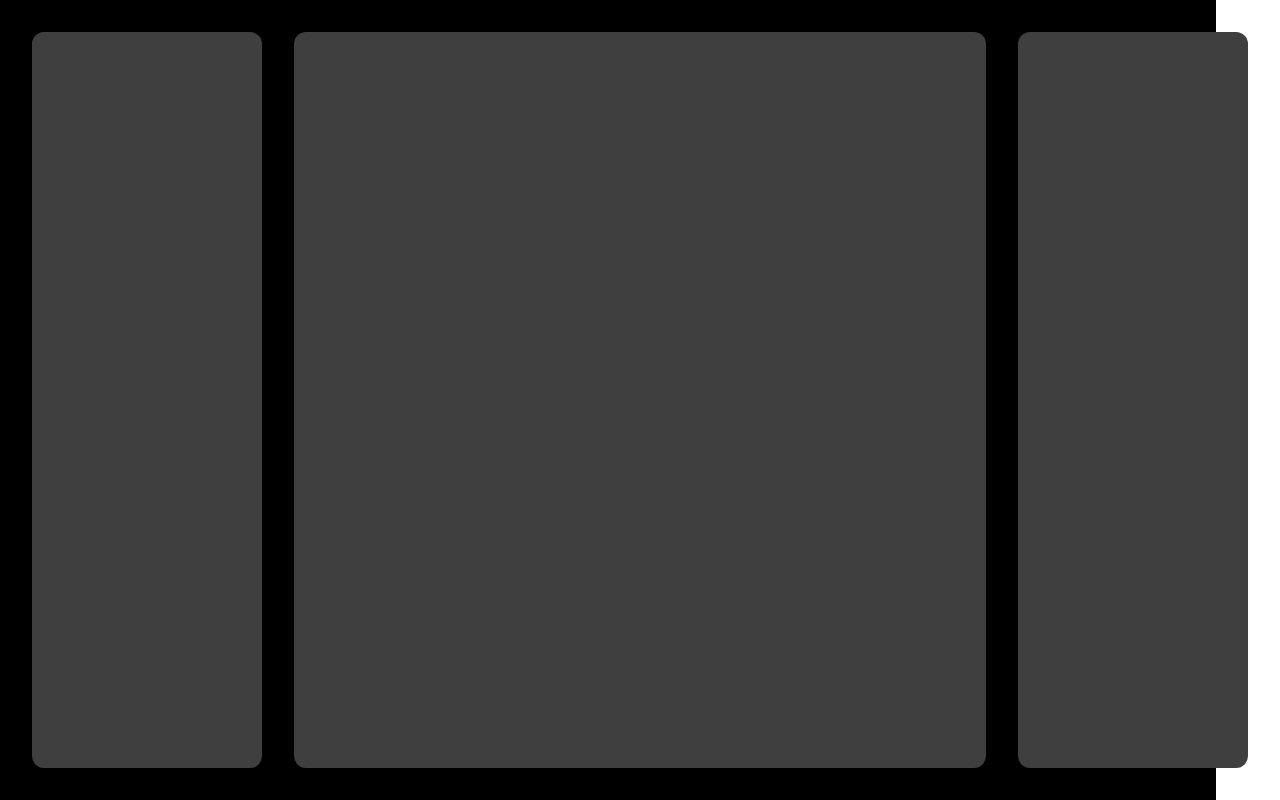
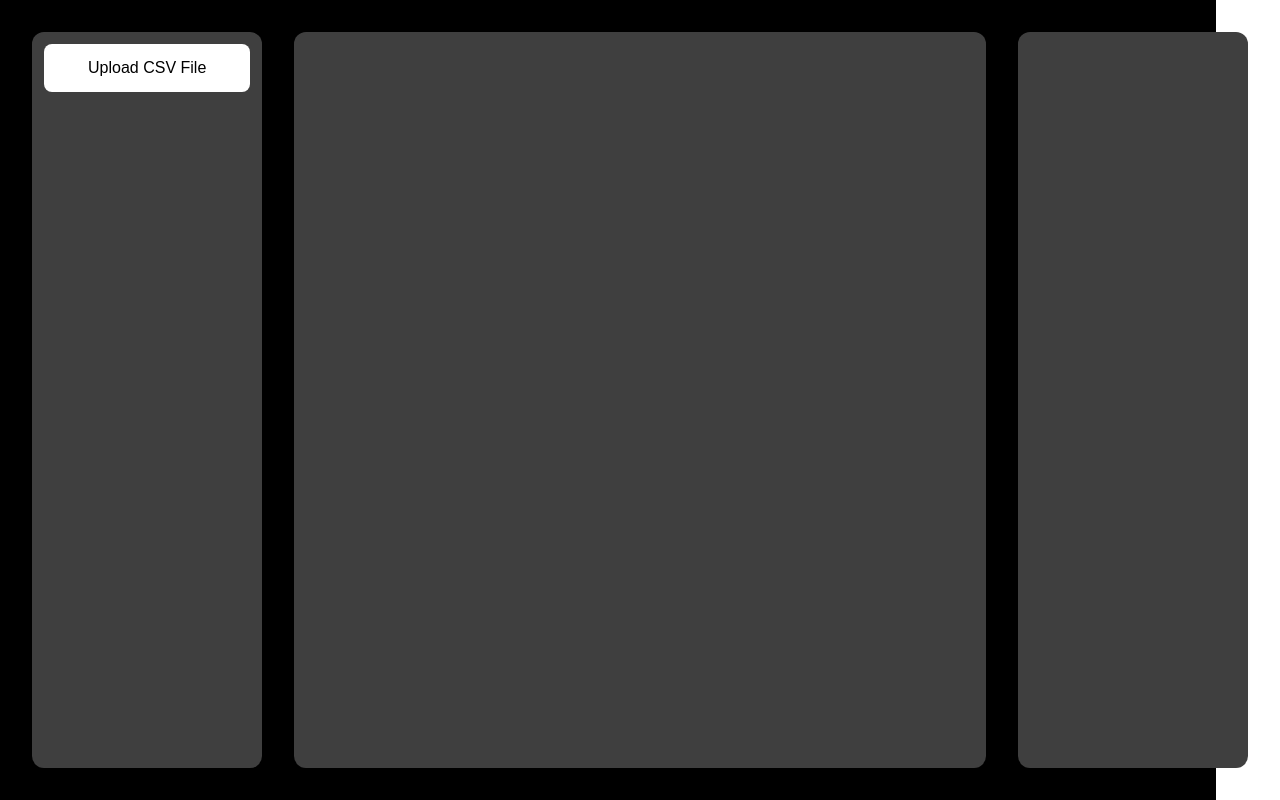
Before and after one commit to ariankoochak/graph-chart, a Next.js app in the folder graph-chart/: page / in a window 1280 px wide. Built offline with nearby package versions, Linux system fonts and the light colour scheme.

Commit message:
add style for button & add button in cas management container

```diff
--- a/graph-chart/src/app/globals.css
+++ b/graph-chart/src/app/globals.css
@@ -24,6 +24,23 @@ body {
   box-sizing: border-box;
 }
 
+/* ---------------------------------------------GLOBAL STYLES------------------------------------------ */
+
+button{
+  background-color: white;
+  color: black;
+  border-radius: 8px;
+  padding: 12px;
+  transition: all .2s;
+}
+
+button:hover{
+  transition: all .2s;
+  background-color: #d1d1d1;
+  color: black;
+}
+
+/* ---------------------------------------------------------------------------------------------------- */
 
 
 /* ---------------------------------------------CUSTOM STYLES------------------------------------------ */
@@ -55,4 +72,9 @@ section div{
   flex: 0 0 20%;
 }
 
+.upload-csv-btn{
+  margin: 12px;
+  width: calc(100% - 24px);/* 24px*2 for margin 12px in line:69 */
+}
+
 /* ---------------------------------------------------------------------------------------------------- */
--- a/graph-chart/src/app/page.jsx
+++ b/graph-chart/src/app/page.jsx
@@ -3,7 +3,9 @@ import React from 'react'
 export default function page() {
   return (
     <section>
-      <div className="csv-management-container"></div>
+      <div className="csv-management-container">
+        <button className='upload-csv-btn'>Upload CSV File</button>
+      </div>
       <div className="graph-chart-container"></div>
       <div className="node-details"></div>
     </section>
```
